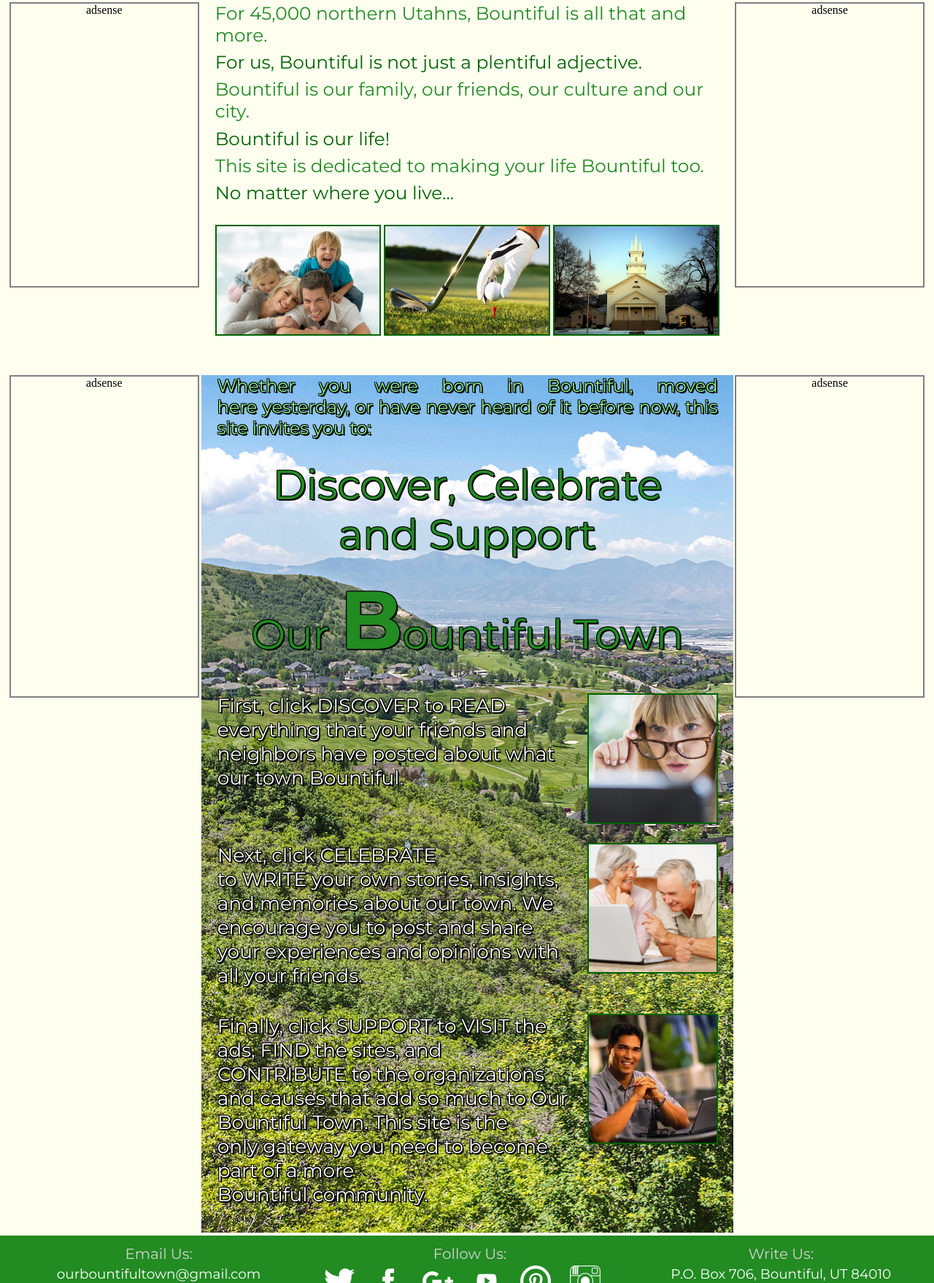
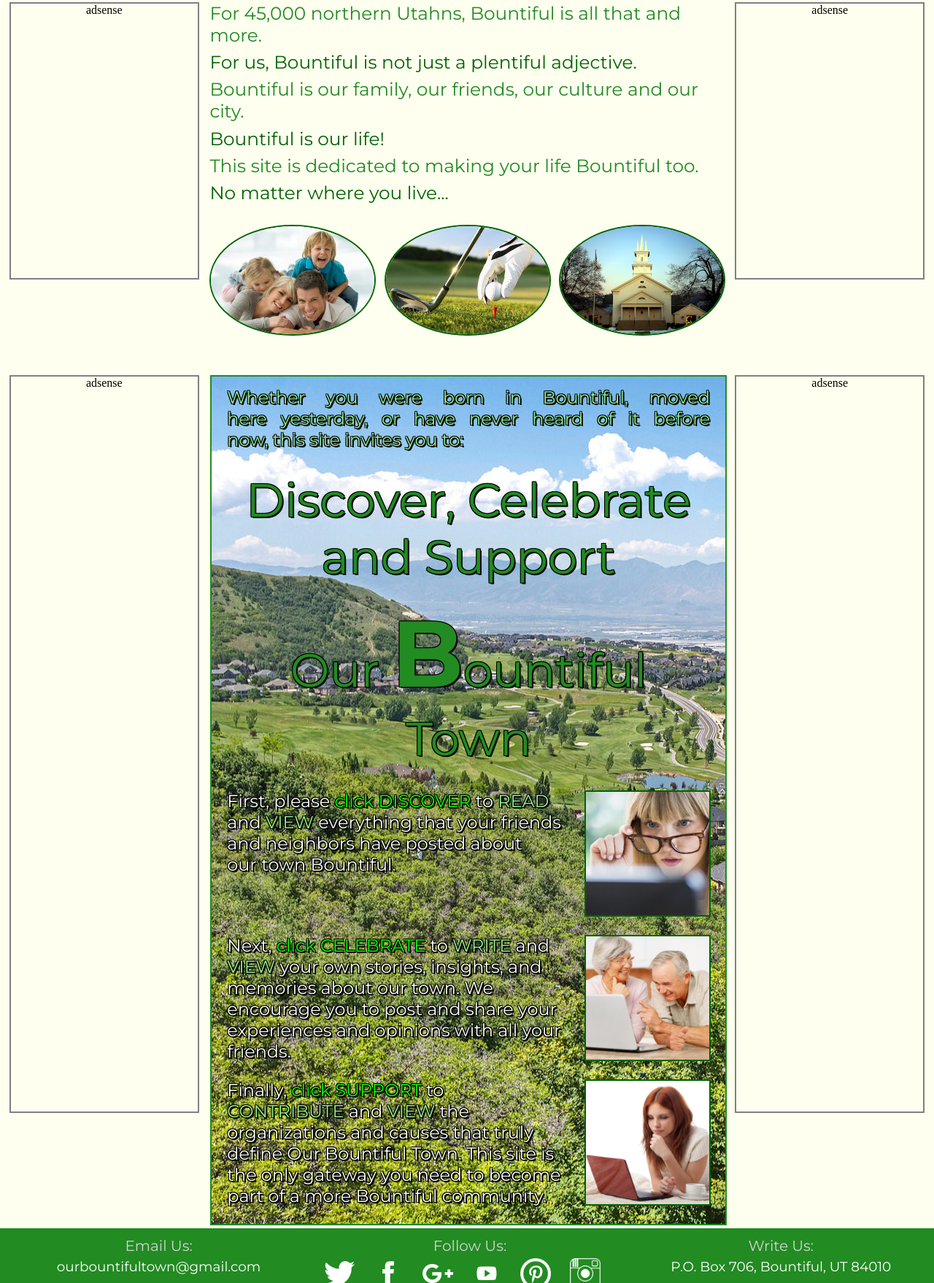
Before and after one commit to Ryan-B/bountifulparks, a website: page static/index.html in a window 1280 px wide. Shown: the part 1042-2800 px from the top of the page at 73% size. Drawn offline with nearby package versions, Linux system fonts and the light colour scheme.

Commit message:
cover update

```diff
--- a/static/css/styles.css
+++ b/static/css/styles.css
@@ -125,7 +125,7 @@
 		font-size: .627em;
 		font-family: 'Montserrat', Verdana, sans-serif;
 		color: forestgreen;
-		margin: 0 3% 1% 3%;
+		margin: 0 2% 1% 2%;
 	}
 	#what
 	{
@@ -206,10 +206,11 @@
 		display: inline-block;
 
 		margin-top: 3%;
+
 	}
 	.img_left
 	{
-		margin-left: 5%;
+		margin-left: 2%;
 	}
 	#bottom_section
 	{
@@ -243,7 +244,7 @@
 		text-align: justify;
 		font-family: 'Montserrat', Verdana, sans-serif;
 		color: darkgreen;
-		margin: 0 3% 5% 3%;
+		margin: 0 3% 1% 3%;
 	}
 	#our_p3
 	{
@@ -298,20 +299,28 @@
 	}
 	#adsense
 	{
-		margin-bottom: 103%;
+		margin-bottom: 104%;
 	}
 	#adsense1
 	{
-		margin-bottom: 144%;
+		margin-bottom: 140%;
 	}
 	#adsense2
 	{
-		margin-bottom: 164%;
+		margin-bottom: 386%;
 	}
 	#background_p
 	{
 		color: mediumseagreen;
 		font-size: 1.25em;
+	}
+	#click1
+	{
+		color: lime;
+	}
+	#click2
+	{
+		color: lightgreen;
 	}
 }
 @media screen and (min-width: 1024px){
@@ -346,6 +355,7 @@
 		margin-top: 1%;
 		/*border: 1px solid black;*/
 		display: inline-block;
+
 	}
 	#img_div2
 	{
@@ -388,11 +398,12 @@
 	}
 	#second_section3
 	{
-		width: 57%;
+		width: 55%;
 		display: inline-block;
-		margin-left: 3px;
+		margin-left: 1.2%;
 		margin-top: 2.5%;
 		background-image:url("/img/golf.jpg");
+		border: 2px solid forestgreen;
 
 	}
 	#second_section
@@ -447,10 +458,12 @@
 	#img_li
 	{
 		width: 30.67%;
+		margin-right: 1.05%;
+		border-radius: 100%;
 	}
 	.img_left
 	{
-		margin-left: 3%;
+		/*margin-left: 3%;*/
 	}
 	#our_p1
 	{
@@ -462,10 +475,11 @@
 		1px -1px 0 #000,
 		-1px  1px 0 #000,
 		1px  1px 0 #000;
+		margin-top: 2%;
 	}
 	#our_p
 	{
-		font-size: 3.5em;
+		font-size: 4em;
 		text-shadow:
 		 2px 2px 0 #000,
 		-1px -1px 0 #000,
@@ -500,7 +514,8 @@
 	#our_p2
 	{
 		color: white;
-		font-size: 1.65em;
+		font-size: 1.4956em;
+		/*font-size: 2em;*/
 		 text-shadow:
 		 2px 2px 0 #000,
 		-1px -1px 0 #000,
--- a/static/index.html
+++ b/static/index.html
@@ -32,6 +32,7 @@
 		<h1 id="title">Our <span id="b">B</span>ountiful Town</h1>
 
 		<ul id="title_ul">
+			<a href="#/"><li id="title_li">Home</li></a>
 			<a href="#/discover"><li id="title_li">Discover</li></a>
 			<a href="#/celebrate"><li id="title_li">Celebrate</li></a>
 			<a href="#/support"><li id="title_li">Support</li></a>
--- a/static/partials/frontpage.partial.html
+++ b/static/partials/frontpage.partial.html
@@ -6,8 +6,8 @@
 			<div id="img_div">
 				<p id="what_p"><span id="green">A Promising New Day?</p></span>
 				<p id="what_p">A Over-Flowing Garden?</p>
-				<p id="what_p">A Bustling Main Street?</p></span>
-				<p id="what_p"><span id="green">An Inspiring Education?</p>
+				<p id="what_p"><span id="green">A Bustling Main Street?</p></span>
+				<p id="what_p">An Inspiring Education?</p>
 				<p id="what_p"><span id="green" class="last_reason">A Breath-taking Sunset?</p></span>
 			</div>
 		</li>
@@ -34,17 +34,17 @@
 			<p id="our_p1">Whether you were born in Bountiful, moved here yesterday, or have never heard of it before now, this site invites you to:<br><br>
 			<p id="our_p">Discover, Celebrate and Support</p>
 			<p id="our_p">Our <span id="b">B</span>ountiful Town</p><br>
-			<p id="our_p2">First, click DISCOVER to READ everything that your friends and neighbors have posted about what our town Bountiful.</p>
+			<p id="our_p2">First, please <span id="click1">click DISCOVER</span> to <span id="click2">READ</span> and <span id="click2">VIEW</span> everything that your friends and neighbors have posted about our town Bountiful.</p>
 			<div id="img_div2">
 				<img src="/img/click1.jpg">
 			</div>
-			<p id="our_p2">Next, click CELEBRATE to WRITE your own stories, insights, and memories about our town. We encourage you to post and share your experiences and opinions with all your friends.</p>
+			<p id="our_p2">Next, <span id="click1">click CELEBRATE</span> to <span id="click2">WRITE</span> and <span id="click2">VIEW</span> your own stories, insights, and memories about our town. We encourage you to post and share your experiences and opinions with all your friends.</p>
 			<div id="img_div2">
 				<img src="/img/click2.jpg">
 			</div>
-			<p id="our_p2">Finally, click SUPPORT to VISIT the ads, FIND the sites, and CONTRIBUTE to the organizations and causes that add so much to Our Bountiful Town. This site is the only gateway you need to become part of a more Bountiful community.</p>
+			<p id="our_p2">Finally, <span id="click1">click SUPPORT</span> to <span id="click2">CONTRIBUTE</span> and <span id="click2">VIEW</span> the organizations and causes that truly define Our Bountiful Town. This site is the only gateway you need to become part of a more Bountiful community.</p>
 			<div id="img_div2">
-				<img src="/img/click4.jpg">
+				<img src="/img/click3.jpg">
 			</div>
 
 
```
